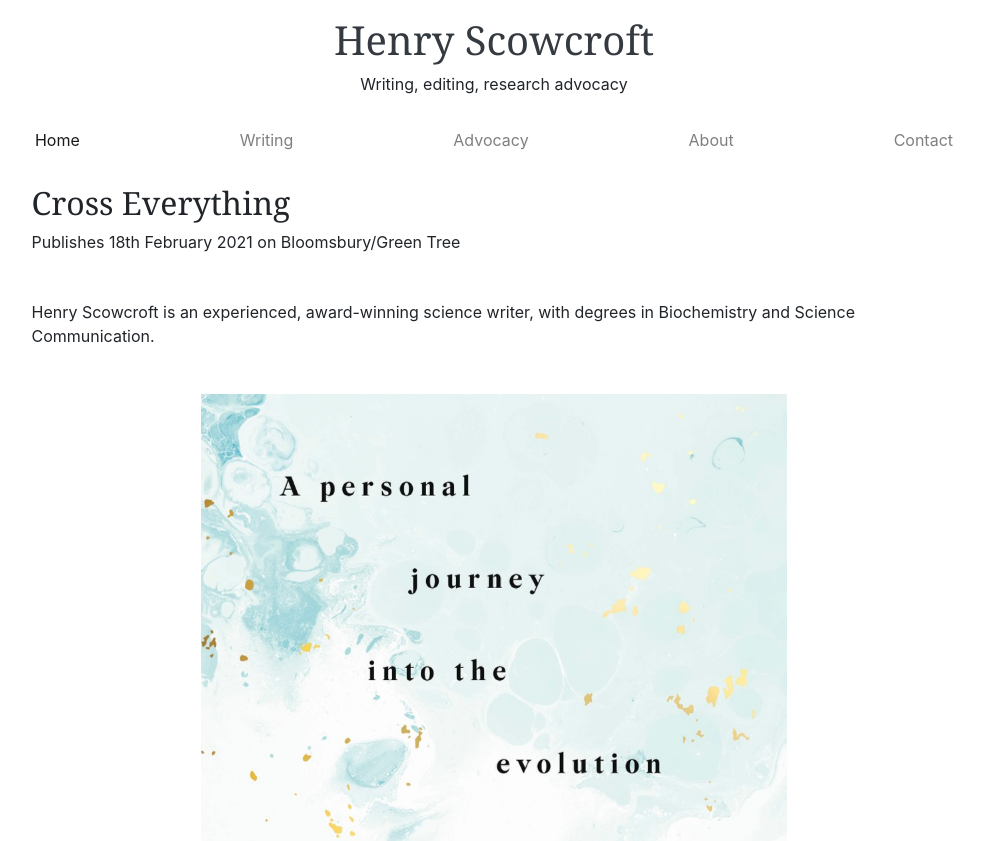
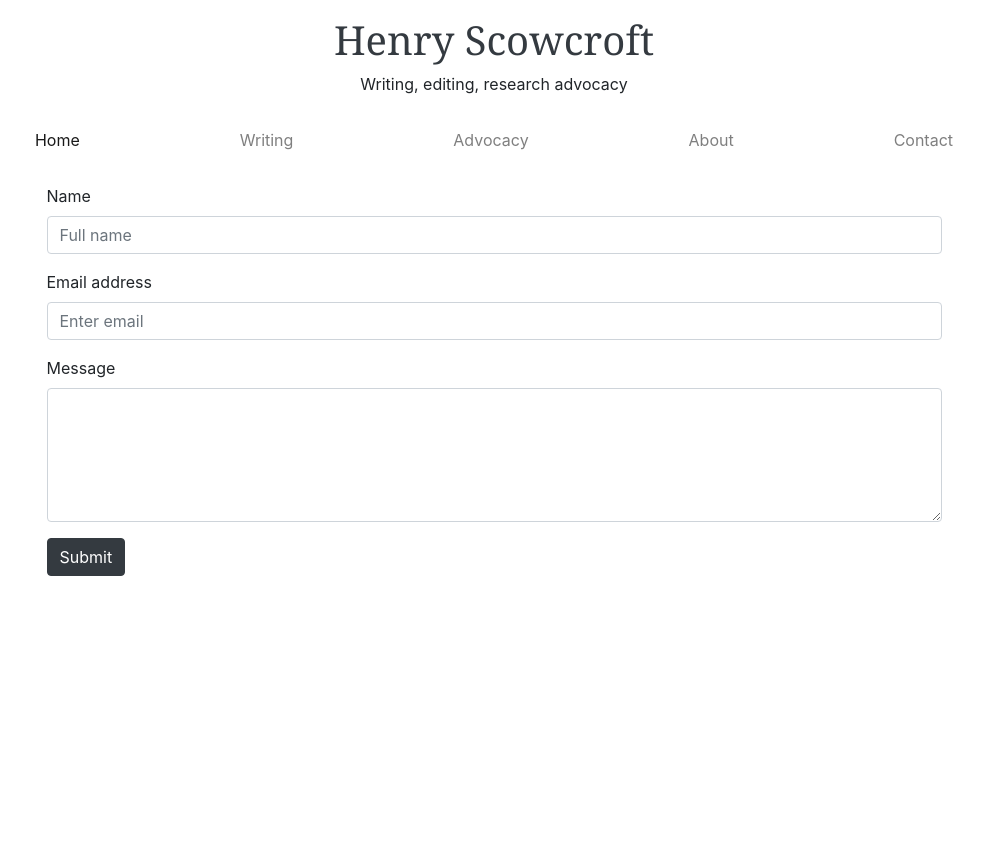
Before and after one commit to jamesdesq/new-serverless-cms, an Angular app: page /contact in a window 1280 px wide. Before the commit this address led to /. Shown: the top 841 px of the page, without its empty margins (146-1130 px from the left). After the commit the page ends 800 px from the top, so only its background shows below. Built offline with nearby package versions, Linux system fonts and the light colour scheme.

Commit message:
Started mail form

```diff
--- a/src/app/app-routing.module.ts
+++ b/src/app/app-routing.module.ts
@@ -1,7 +1,12 @@
 import { NgModule } from '@angular/core';
 import { Routes, RouterModule } from '@angular/router';
+import { HomepageComponent } from './homepage/homepage.component';
+import { MailformComponent } from './mailform/mailform.component';
 
-const routes: Routes = [];
+const routes: Routes = [
+  { path: '', component: HomepageComponent },
+  { path: 'contact', component: MailformComponent }
+];
 
 @NgModule({
   imports: [RouterModule.forRoot(routes)],
--- a/src/app/app.component.html
+++ b/src/app/app.component.html
@@ -26,56 +26,13 @@
             <a class="nav-link" href="#">About</a>
           </li>
           <li class="nav-item">
-            <a class="nav-link" href="#">Contact</a>
+            <a class="nav-link" href="/contact">Contact</a>
           </li>
         </ul>
       </div>
     </nav>
   </header>
-  <div class="col-10 offset-1">
-    <div class="row">
-      <h2>Cross Everything</h2>
-    </div>
-    <div class="row break">
-    <p>Publishes 18th February 2021 on Bloomsbury/Green Tree</p>
-    </div>
-    <div class="row break">
-      <p>Henry Scowcroft is an experienced, award-winning science writer, with degrees in Biochemistry and Science Communication.</p>
-    </div>
-    <div class="row break">
-      <div class="col-8 offset-2 text-center">
-        <img src="assets/cross_everything_cover.jpg" class="img-fluid" alt="Cover for Cross Everthing">
-      </div>
-    </div>
-    <div class="row break">
-      <div class="col-12">
-      <div class="card">
-        <div class="card-body">
-          <blockquote class="blockquote mb-0">
-            <p>"A moving, compelling and vital book, that sheds much needed light on the very latest understanding of cancer."</p>
-            <footer class="blockquote-footer"><cite title="Source Title"> Siddhartha Mukherjee</cite>, author of The Emperor of All Maladies</footer>
-          </blockquote>
-        </div>
-      </div>
-    </div>
-    </div>
-    <div class="row break">
-      <div class="col-12">
-      <div class="card">
-        <div class="card-body">
-          <blockquote class="blockquote mb-0">
-            <p>"Sensitive and informed. Essential reading for anyone supporting a loved one through cancer."</p>
-            <footer class="blockquote-footer"><cite title="Source Title">Deborah James</cite>, writer and broadcaster</footer>
-         </blockquote>
-        </div>
-      </div>
-      </div>
-    </div>
-      <!-- [jpg]
-       –  Siddhartha Mukherjee, author of The Emperor of All Maladies
-      “Sensitive and informed. Essential reading for anyone supporting a loved one through cancer.” –  Deborah James, writer and broadcaster</p> -->
-    <!-- <router-outlet></router-outlet>  -->
-  </div>
+  <router-outlet></router-outlet>
 </div>
 </div>
 <footer class="footer bg-dark">
--- a/src/app/app.component.scss
+++ b/src/app/app.component.scss
@@ -5,11 +5,3 @@
 .card {
     padding-bottom: 30px;
 }
-
-html {
-    font-family: Verdana, Geneva, Tahoma, sans-serif;
-}
-
-h1, h2, h3 {
-    font-family: Georgia, 'Times New Roman', Times, serif;
-}
--- /dev/null
+++ b/src/app/homepage/homepage.component.html
@@ -0,0 +1,42 @@
+<div class="col-10 offset-1">
+    <div class="row">
+      <h2>Cross Everything</h2>
+    </div>
+    <div class="row break">
+    <p>Publishes 18th February 2021 on Bloomsbury/Green Tree</p>
+    </div>
+    <div class="row break">
+      <p>Henry Scowcroft is an experienced, award-winning science writer, with degrees in Biochemistry and Science Communication.</p>
+    </div>
+    <div class="row break">
+      <div class="col-8 offset-2 text-center">
+        <img src="assets/cross_everything_cover.jpg" class="img-fluid" alt="Cover for Cross Everthing">
+      </div>
+    </div>
+    <div class="row break">
+      <div class="col-12">
+      <div class="card">
+        <div class="card-body">
+          <blockquote class="blockquote mb-0">
+            <p>"A moving, compelling and vital book, that sheds much needed light on the very latest understanding of cancer."</p>
+            <footer class="blockquote-footer"><cite title="Source Title"> Siddhartha Mukherjee</cite>, author of The Emperor of All Maladies</footer>
+          </blockquote>
+        </div>
+      </div>
+    </div>
+    </div>
+    <div class="row break">
+      <div class="col-12">
+      <div class="card">
+        <div class="card-body">
+          <blockquote class="blockquote mb-0">
+            <p>"Sensitive and informed. Essential reading for anyone supporting a loved one through cancer."</p>
+            <footer class="blockquote-footer"><cite title="Source Title">Deborah James</cite>, writer and broadcaster</footer>
+         </blockquote>
+        </div>
+      </div>
+      </div>
+    </div>
+
+    <!-- <router-outlet></router-outlet>  -->
+  </div>
--- /dev/null
+++ b/src/app/homepage/homepage.component.ts
@@ -0,0 +1,15 @@
+import { Component, OnInit } from '@angular/core';
+
+@Component({
+  selector: 'app-homepage',
+  templateUrl: './homepage.component.html',
+  styleUrls: ['./homepage.component.scss']
+})
+export class HomepageComponent implements OnInit {
+
+  constructor() { }
+
+  ngOnInit(): void {
+  }
+
+}
--- /dev/null
+++ b/src/app/mailform/mailform.component.html
@@ -0,0 +1,17 @@
+<div class="col-10 offset-1">
+    <form  [formGroup]="contactForm" (ngSubmit)="sendMail()">
+        <div class="form-group">
+            <label for="contact-form--name">Name</label>
+            <input type="text" class="form-control" placeholder="Full name" formControlName="name">
+          </div>
+        <div class="form-group">
+            <label for="contact-form--email">Email address</label>
+            <input type="email" class="form-control" placeholder="Enter email" formControlName="email">
+        </div>
+        <div class="form-group">
+            <label for="contact-form--textarea">Message</label>
+            <textarea class="form-control" rows="5" formControlName="message"></textarea>
+        </div>
+        <button type="submit" class="btn btn-dark">Submit</button>
+      </form>
+</div>
--- /dev/null
+++ b/src/app/mailform/mailform.component.ts
@@ -0,0 +1,29 @@
+import { Component, OnInit, ViewEncapsulation } from '@angular/core';
+import { FormControl, FormGroup } from '@angular/forms';
+
+@Component({
+  selector: 'app-mailform',
+  templateUrl: './mailform.component.html',
+  styleUrls: ['./mailform.component.scss'],
+  encapsulation: ViewEncapsulation.None
+})
+export class MailformComponent implements OnInit {
+
+
+  contactForm = new FormGroup({
+    name: new FormControl(''),
+    email: new FormControl(''),
+    message: new FormControl(''),
+  });
+
+  constructor() { }
+
+  ngOnInit(): void {
+
+  }
+
+  sendMail() {
+    console.log("He made it all up really!");
+  }
+
+}
--- a/src/styles.scss
+++ b/src/styles.scss
@@ -1 +1,7 @@
-/* You can add global styles to this file, and also import other style files */
+html {
+    font-family: Verdana, Geneva, Tahoma, sans-serif;
+}
+
+h1, h2, h3 {
+    font-family: Georgia, 'Times New Roman', Times, serif;
+}
```
Also changed, not shown: src/app/app.module.ts (+8 -3 lines), src/app/homepage/homepage.component.scss (added), src/app/mailform/mailform.component.scss (added), 2 other files (tests, documents, lock files or other folders).
